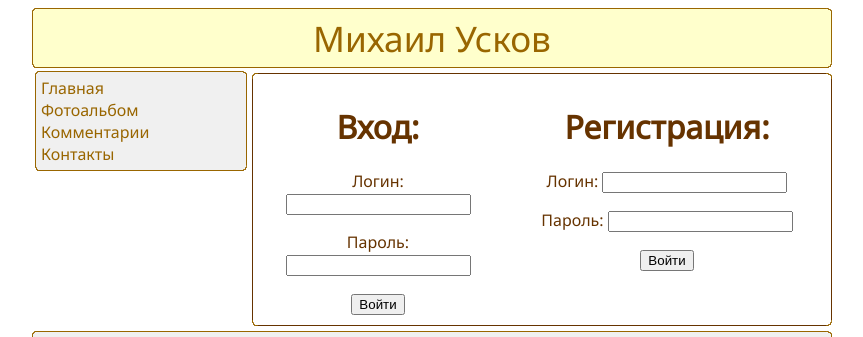
After one commit to michaeluskov/uskovtask, a Django app: template uskovapp/templates/uskovapp/login.html in a window 1280 px wide. The commit adds this page. Shown: the top 337 px of the page, without its empty margins (208-1071 px from the left). Run offline with Django 3.2, Linux system fonts and the light colour scheme; the template is opened without the code that fills it, so the values that code supplies are empty.

Commit message:
Added login

```diff
--- /dev/null
+++ b/uskovapp/static/login/css/login.css
@@ -0,0 +1,27 @@
+.login-div {
+    text-align: center;
+    float: left;
+    width: 230px;
+}
+
+.register-div {
+    text-align: center;
+    margin-left: 250px;
+}
+
+.clearer {
+    clear: both;
+    margin-top: 20px;
+}
+
+@media screen and (max-width: 800px) {
+    .login-div {
+        float: none;
+        width: 99%
+    }
+
+    .register-div {
+       margin-left: 10px;
+    }
+
+}
--- a/uskovapp/templates/uskovapp/comments.html
+++ b/uskovapp/templates/uskovapp/comments.html
@@ -3,8 +3,8 @@
 {% block 'title' %}Комментарии{% endblock %}
 
 {% block 'content' %}
-    {% if request.user.is_authenticated %}
-        Вы залогинены как {{ request.user.username }}
+    {% if user.is_authenticated %}
+        Вы залогинены как <b>{{ user.username }}</b>.
     {% else %}
         Вы не залогинены
     {% endif %}
--- /dev/null
+++ b/uskovapp/templates/uskovapp/login.html
@@ -0,0 +1,47 @@
+{% extends 'uskovapp/base.html' %}
+{% load staticfiles %}
+
+{% block 'title' %}Логин{% endblock %}
+
+{% block 'head-extra' %}
+    <link rel="stylesheet" href="{% static 'login/css/login.css' %}">
+{% endblock %}
+
+{% block 'content' %}
+    {% if user.is_authenticated %}
+        Вы залогинены как <b>{{ user.username }}</b>.
+        <br><a href="{% url 'logout' %}">Выйти</a>
+    {% else %}
+        <div id="login-div" class="login-div">
+            <h1>Вход:</h1>
+            <form action="{% url 'login' %}" method="post">
+                {% csrf_token %}
+                <p>
+                <label for="username">Логин:</label>
+                <input type="text" name="username" value="" id="username">
+                </p><p>
+                <label for="password">Пароль:</label>
+                <input type="password" name="password" value="" id="password">
+                </p>
+                <input type="submit" value="Войти" />
+                <input type="hidden" name="next" value="{{ request.get.next }}" />
+            </form>
+        </div>
+        <div id="register-div" class="register-div">
+            <h1>Регистрация:</h1>
+            <form action="" method="post">
+                {% csrf_token %}
+                <p>
+                <label for="username">Логин:</label>
+                <input type="text" name="username" value="" id="username">
+                </p><p>
+                <label for="password">Пароль:</label>
+                <input type="password" name="password" value="" id="password">
+                </p>
+                <input type="submit" value="Войти" />
+                <input type="hidden" name="next" value="{{ request.get.next }}" />
+            </form>
+        </div>
+        <div class="clearer"></div>
+    {% endif %}
+{% endblock %}
--- a/uskovapp/views.py
+++ b/uskovapp/views.py
@@ -56,4 +56,4 @@ def views_addresolution_view(request):
 
 def comments_view(request):
     visits.addNewVisit(request)
-    return render(request, 'uskovapp/comments.html', {})
+    return render(request, 'uskovapp/comments.html')
--- a/uskovtask/settings.py
+++ b/uskovtask/settings.py
@@ -46,6 +46,7 @@ MIDDLEWARE_CLASSES = (
 
 TEMPLATE_CONTEXT_PROCESSORS = (
     'django.contrib.auth.context_processors.auth',
+    'django.core.context_processors.request'
 )
 
 ROOT_URLCONF = 'uskovtask.urls'
@@ -75,6 +76,9 @@ USE_TZ = True
 
 STATIC_URL = '/static/'
 
+LOGIN_REDIRECT_URL = '/accounts/login'
+LOGIN_URL = '/accounts/login'
+
 import os
 
 if 'USKOVTASK_PROD' in os.environ:
```
Also changed, not shown: uskovtask/urls.py (+7 -0 lines), 3 other files.
